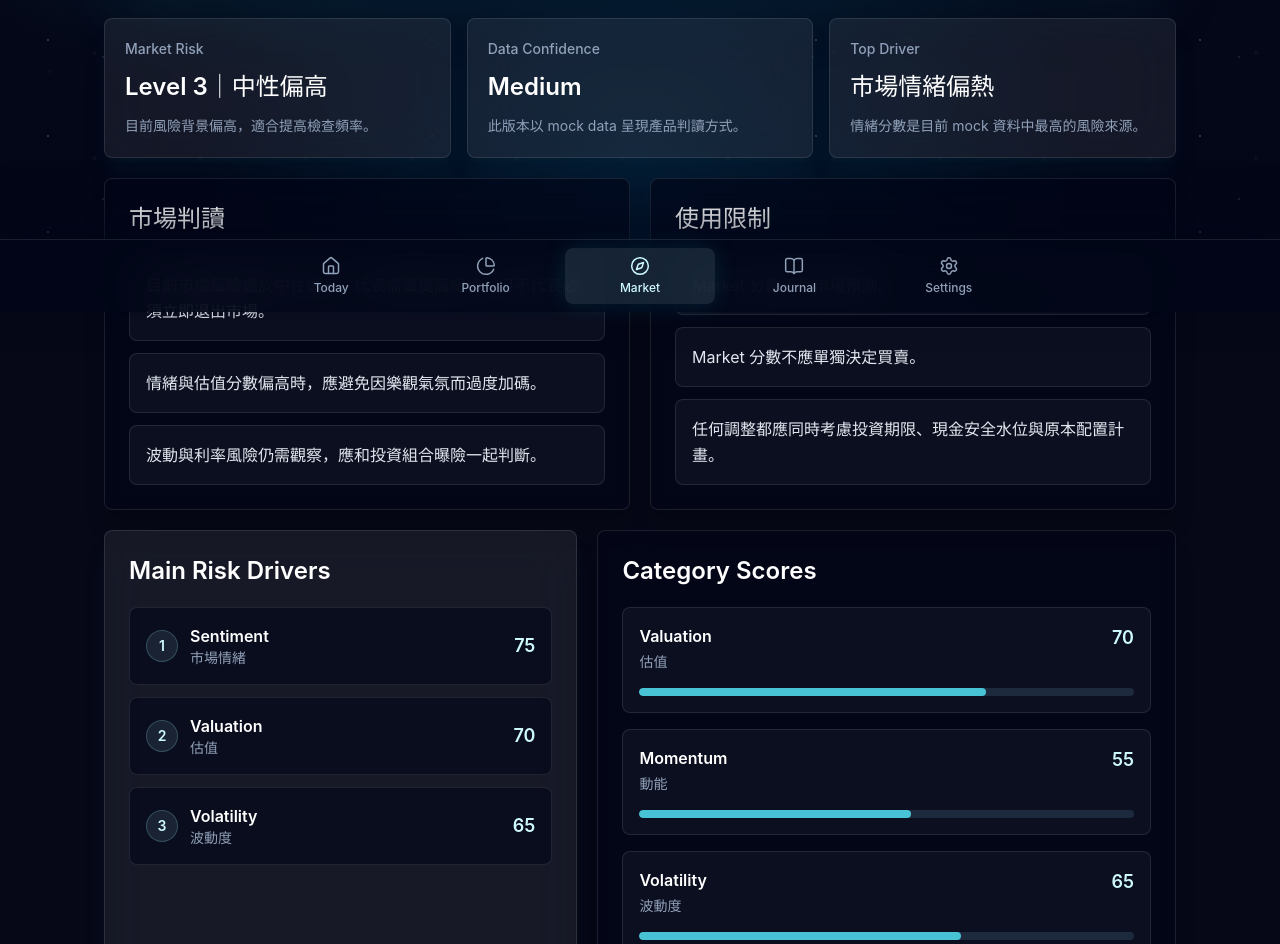
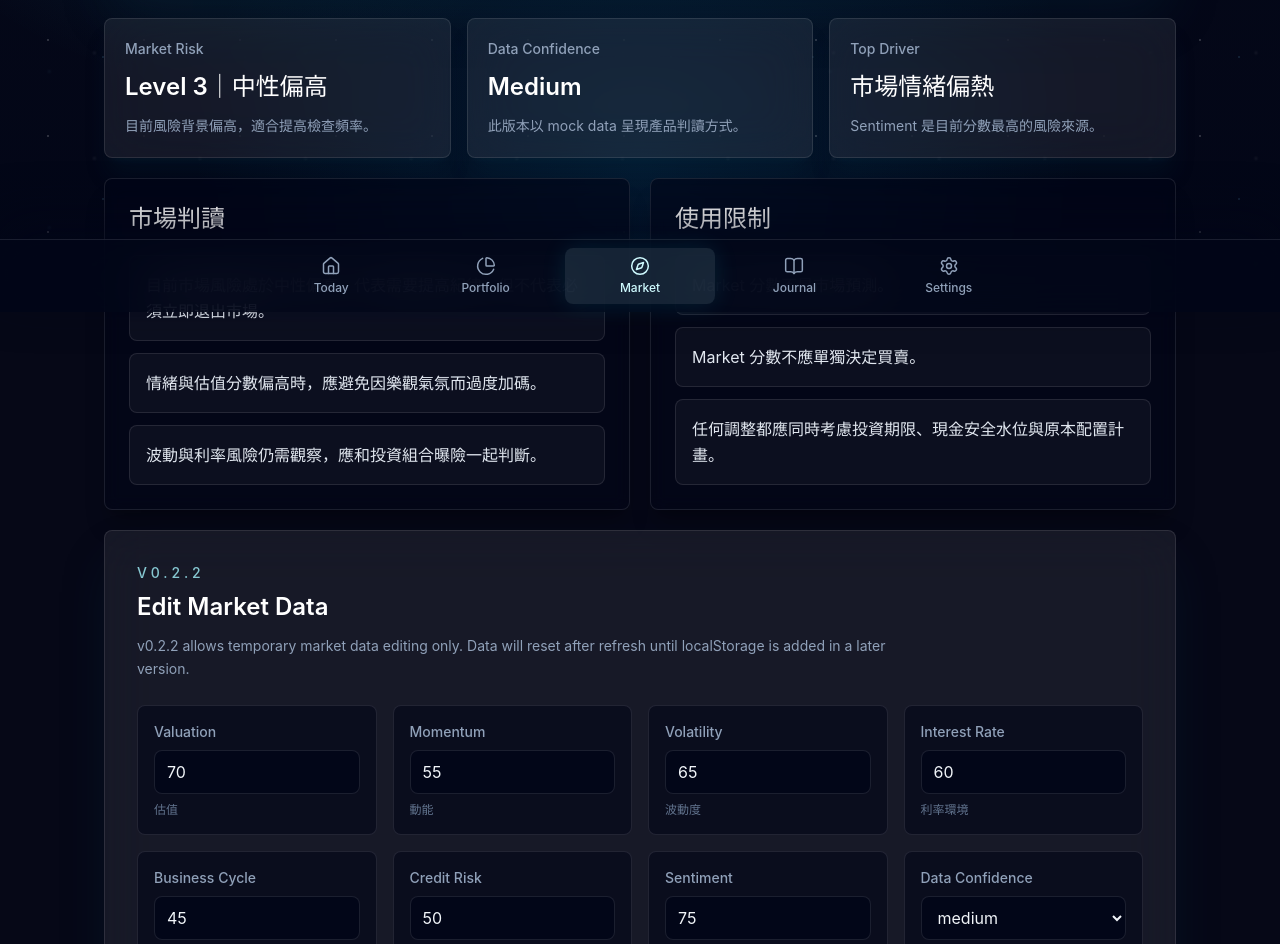
Before and after one commit to bulala-coder/polaris-mvp, a React (Vite) app: page /market in a window 1280 px wide. Shown: the part 488-1432 px from the top of the page. Built offline with nearby package versions, Linux system fonts and the light colour scheme.

Commit message:
Add editable market data prototype

```diff
--- /dev/null
+++ b/src/components/market/MarketEditor.tsx
@@ -0,0 +1,129 @@
+import type { DataConfidenceLevel, MarketInput } from '../../types/market'
+
+type MarketEditorProps = {
+  marketInput: MarketInput
+  onMarketInputChange: (marketInput: MarketInput) => void
+}
+
+type MarketScoreField =
+  | 'valuationScore'
+  | 'momentumScore'
+  | 'volatilityScore'
+  | 'interestRateScore'
+  | 'businessCycleScore'
+  | 'creditRiskScore'
+  | 'sentimentScore'
+
+const scoreFields: Array<{
+  key: MarketScoreField
+  label: string
+  helperText: string
+}> = [
+  { key: 'valuationScore', label: 'Valuation', helperText: '估值' },
+  { key: 'momentumScore', label: 'Momentum', helperText: '動能' },
+  { key: 'volatilityScore', label: 'Volatility', helperText: '波動度' },
+  {
+    key: 'interestRateScore',
+    label: 'Interest Rate',
+    helperText: '利率環境',
+  },
+  {
+    key: 'businessCycleScore',
+    label: 'Business Cycle',
+    helperText: '景氣循環',
+  },
+  { key: 'creditRiskScore', label: 'Credit Risk', helperText: '信用風險' },
+  { key: 'sentimentScore', label: 'Sentiment', helperText: '市場情緒' },
+]
+
+function clampScore(value: string) {
+  if (value.trim() === '') {
+    return 0
+  }
+
+  const parsedValue = Number(value)
+
+  if (Number.isNaN(parsedValue)) {
+    return 0
+  }
+
+  return Math.min(100, Math.max(0, parsedValue))
+}
+
+function MarketEditor({
+  marketInput,
+  onMarketInputChange,
+}: MarketEditorProps) {
+  function updateScore(field: MarketScoreField, value: string) {
+    onMarketInputChange({
+      ...marketInput,
+      [field]: clampScore(value),
+    })
+  }
+
+  function updateConfidenceLevel(value: DataConfidenceLevel) {
+    onMarketInputChange({
+      ...marketInput,
+      dataConfidenceLevel: value,
+    })
+  }
+
+  return (
+    <section className="rounded-lg border border-white/10 bg-white/[0.07] p-6 shadow-2xl shadow-cyan-950/30 backdrop-blur-xl sm:p-8">
+      <div className="mb-6 max-w-3xl">
+        <p className="text-sm font-medium uppercase tracking-[0.28em] text-cyan-200/80">
+          v0.2.2
+        </p>
+        <h2 className="mt-2 text-2xl font-semibold text-white">
+          Edit Market Data
+        </h2>
+        <p className="mt-3 text-sm leading-relaxed text-slate-400">
+          v0.2.2 allows temporary market data editing only. Data will reset
+          after refresh until localStorage is added in a later version.
+        </p>
+      </div>
+
+      <div className="grid gap-4 sm:grid-cols-2 lg:grid-cols-4">
+        {scoreFields.map((field) => (
+          <label
+            className="grid gap-2 rounded-lg border border-white/10 bg-slate-950/60 p-4"
+            key={field.key}
+          >
+            <span className="text-sm font-medium text-slate-400">
+              {field.label}
+            </span>
+            <input
+              className="min-h-11 rounded-lg border border-white/10 bg-slate-950 px-3 text-base text-slate-100 outline-none transition focus:border-cyan-200/60"
+              max="100"
+              min="0"
+              onChange={(event) => updateScore(field.key, event.target.value)}
+              type="number"
+              value={marketInput[field.key]}
+            />
+            <span className="text-xs text-slate-500">{field.helperText}</span>
+          </label>
+        ))}
+
+        <label className="grid gap-2 rounded-lg border border-white/10 bg-slate-950/60 p-4">
+          <span className="text-sm font-medium text-slate-400">
+            Data Confidence
+          </span>
+          <select
+            className="min-h-11 rounded-lg border border-white/10 bg-slate-950 px-3 text-base text-slate-100 outline-none transition focus:border-cyan-200/60"
+            onChange={(event) =>
+              updateConfidenceLevel(event.target.value as DataConfidenceLevel)
+            }
+            value={marketInput.dataConfidenceLevel}
+          >
+            <option value="low">low</option>
+            <option value="medium">medium</option>
+            <option value="high">high</option>
+          </select>
+          <span className="text-xs text-slate-500">low / medium / high</span>
+        </label>
+      </div>
+    </section>
+  )
+}
+
+export default MarketEditor
--- a/src/data/mockData.ts
+++ b/src/data/mockData.ts
@@ -56,7 +56,7 @@ const portfolioAssetInputs: PortfolioAsset[] = [
 
 export const mockPortfolio = calculatePortfolioMetrics(portfolioAssetInputs)
 
-const marketInput: MarketInput = {
+export const mockMarketInput: MarketInput = {
   valuationScore: 70,
   momentumScore: 55,
   volatilityScore: 65,
@@ -67,7 +67,7 @@ const marketInput: MarketInput = {
   dataConfidenceLevel: 'medium',
 }
 
-export const mockMarketScore = buildMarketScore(marketInput)
+export const mockMarketScore = buildMarketScore(mockMarketInput)
 
 export const mockReflectionEntries: ReflectionEntry[] = [
   {
--- a/src/pages/MarketPage.tsx
+++ b/src/pages/MarketPage.tsx
@@ -1,29 +1,14 @@
+import { useMemo, useState } from 'react'
 import AppShell from '../components/layout/AppShell'
 import PageContainer from '../components/layout/PageContainer'
 import CategoryScoreList from '../components/market/CategoryScoreList'
+import MarketEditor from '../components/market/MarketEditor'
 import MainRiskDrivers from '../components/market/MainRiskDrivers'
 import MarketInsightCard from '../components/market/MarketInsightCard'
 import MarketNoteBox from '../components/market/MarketNoteBox'
 import MarketRiskSummaryCard from '../components/market/MarketRiskSummaryCard'
-import { mockMarketScore } from '../data/mockData'
-
-const insightItems = [
-  {
-    label: 'Market Risk',
-    value: 'Level 3｜中性偏高',
-    helperText: '目前風險背景偏高，適合提高檢查頻率。',
-  },
-  {
-    label: 'Data Confidence',
-    value: 'Medium',
-    helperText: '此版本以 mock data 呈現產品判讀方式。',
-  },
-  {
-    label: 'Top Driver',
-    value: '市場情緒偏熱',
-    helperText: '情緒分數是目前 mock 資料中最高的風險來源。',
-  },
-]
+import { mockMarketInput } from '../data/mockData'
+import { buildMarketScore } from '../utils/marketCalculations'
 
 const interpretationItems = [
   '目前市場風險處於中性偏高，代表需要提高紀律，但不代表必須立即退出市場。',
@@ -37,7 +22,41 @@ const usageLimitItems = [
   '任何調整都應同時考慮投資期限、現金安全水位與原本配置計畫。',
 ]
 
+function formatConfidenceLevel(value: string) {
+  return value.charAt(0).toUpperCase() + value.slice(1)
+}
+
 function MarketPage() {
+  const [marketInput, setMarketInput] = useState({ ...mockMarketInput })
+  const marketScore = useMemo(
+    () => buildMarketScore(marketInput),
+    [marketInput],
+  )
+
+  const topDriver = marketScore.mainRiskDrivers[0]
+
+  const insightItems = [
+    {
+      label: 'Market Risk',
+      value: `Level ${marketScore.marketRiskLevel}｜${marketScore.marketRiskLabel}`,
+      helperText: '目前風險背景偏高，適合提高檢查頻率。',
+    },
+    {
+      label: 'Data Confidence',
+      value: formatConfidenceLevel(marketScore.dataConfidenceLevel),
+      helperText: '此版本以 mock data 呈現產品判讀方式。',
+    },
+    {
+      label: 'Top Driver',
+      value: topDriver
+        ? `${topDriver.description}偏熱`
+        : '尚未設定主要來源',
+      helperText: topDriver
+        ? `${topDriver.label} 是目前分數最高的風險來源。`
+        : '請先設定市場分數。',
+    },
+  ]
+
   return (
     <AppShell>
       <PageContainer>
@@ -58,7 +77,7 @@ function MarketPage() {
         </div>
 
         <div className="grid gap-5">
-          <MarketRiskSummaryCard marketScore={mockMarketScore} />
+          <MarketRiskSummaryCard marketScore={marketScore} />
 
           <section className="grid gap-4 md:grid-cols-3">
             {insightItems.map((item) => (
@@ -76,21 +95,35 @@ function MarketPage() {
             <MarketNoteBox title="使用限制" items={usageLimitItems} />
           </div>
 
+          <div className="grid gap-4">
+            <MarketEditor
+              marketInput={marketInput}
+              onMarketInputChange={setMarketInput}
+            />
+            <button
+              className="justify-self-start rounded-lg border border-cyan-200/30 bg-cyan-200/10 px-5 py-3 text-base font-semibold text-cyan-50 shadow-[0_0_32px_rgba(34,211,238,0.12)] transition hover:border-cyan-100/60 hover:bg-cyan-200/15 focus:outline-none focus:ring-2 focus:ring-cyan-200/70"
+              onClick={() => setMarketInput({ ...mockMarketInput })}
+              type="button"
+            >
+              Reset demo market data
+            </button>
+          </div>
+
           <div className="grid gap-5 lg:grid-cols-[0.9fr_1.1fr]">
             <div className="grid gap-5">
-              <MainRiskDrivers drivers={mockMarketScore.mainRiskDrivers} />
+              <MainRiskDrivers drivers={marketScore.mainRiskDrivers} />
               <section className="rounded-lg border border-white/10 bg-slate-950/60 p-6 shadow-xl shadow-black/20 backdrop-blur">
                 <p className="text-sm font-medium text-slate-400">
                   Data Confidence
                 </p>
                 <p className="mt-3 text-2xl font-semibold text-white">
-                  Medium
+                  {formatConfidenceLevel(marketScore.dataConfidenceLevel)}
                 </p>
               </section>
             </div>
 
             <CategoryScoreList
-              categoryScores={mockMarketScore.categoryScores}
+              categoryScores={marketScore.categoryScores}
             />
           </div>
         </div>
```
